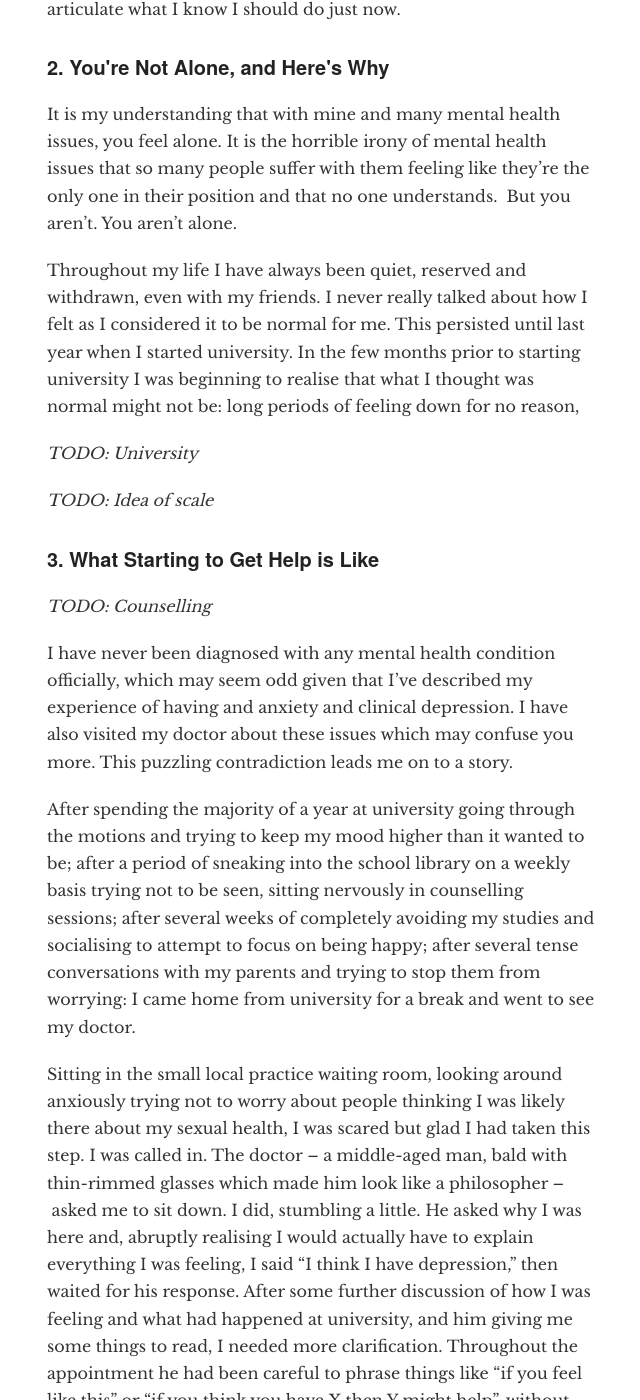
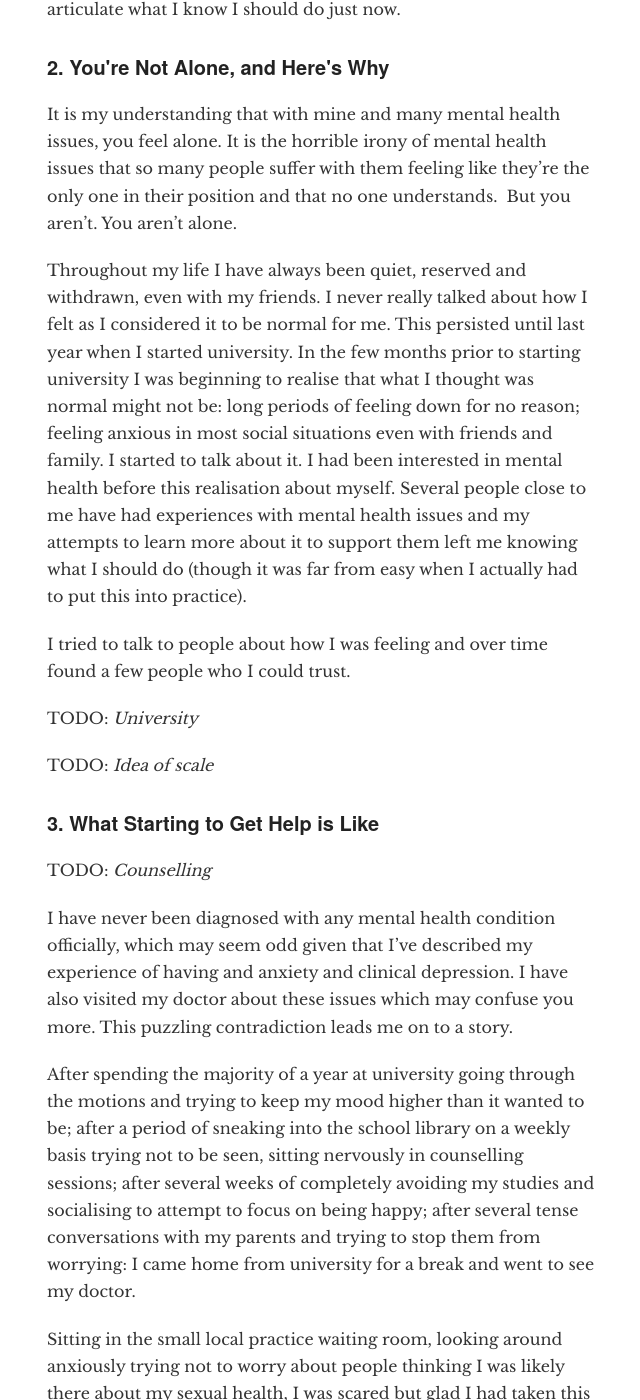
Before and after one commit to gmph/gmph.github.io, a Jekyll site: the page built from _posts/2015-08-09-mentalhealth.md, in a window 1280 px wide and 1400 px high, scrolled down 2023 px. Shown: the whole window, without its empty margins (318-958 px from the left). Built offline with Jekyll 4.4.1, drawn with Linux system fonts in a browser that asks for light colours; nearby versions of some CDN libraries; some web fonts are replaced; comment, search, counter and statistics services are not loaded; some of the changed text lies outside the part shown.

Commit message:
Mental Health draft update

```diff
--- a/_posts/2015-08-09-mentalhealth.md
+++ b/_posts/2015-08-09-mentalhealth.md
@@ -39,15 +39,17 @@ For me, this with some combination of anxiety meant that often while I was at un
 
 It is my understanding that with mine and many mental health issues, you feel alone. It is the horrible irony of mental health issues that so many people suffer with them feeling like they're the only one in their position and that no one understands.  But you aren't. You aren't alone.
 
-Throughout my life I have always been quiet, reserved and withdrawn, even with my friends. I never really talked about how I felt as I considered it to be normal for me. This persisted until last year when I started university. In the few months prior to starting university I was beginning to realise that what I thought was normal might not be: long periods of feeling down for no reason,
+Throughout my life I have always been quiet, reserved and withdrawn, even with my friends. I never really talked about how I felt as I considered it to be normal for me. This persisted until last year when I started university. In the few months prior to starting university I was beginning to realise that what I thought was normal might not be: long periods of feeling down for no reason; feeling anxious in most social situations even with friends and family. I started to talk about it. I had been interested in mental health before this realisation about myself. Several people close to me have had experiences with mental health issues and my attempts to learn more about it to support them left me knowing what I should do (though it was far from easy when I actually had to put this into practice).
 
-_TODO: University_
+I tried to talk to people about how I was feeling and over time found a few people who I could trust.
 
-_TODO: Idea of scale_
+TODO: _University_
+
+TODO: _Idea of scale_
 
 <h2 id="gettinghelp">3. What Starting to Get Help is Like</h2>
 
-_TODO: Counselling_
+TODO: _Counselling_
 
 I have never been diagnosed with any mental health condition officially, which may seem odd given that I've described my experience of having and anxiety and clinical depression. I have also visited my doctor about these issues which may confuse you more. This puzzling contradiction leads me on to a story.
 
@@ -61,11 +63,11 @@ To me this signifies not only that mental health isn't something which is discus
 
 In this meeting, my doctor did everything he could to help me and discussed both the issues I was having and the psychology related to them in good detail. However, one of the main things I took away from our discussions was that the system he was working in was not adequately set up to provide help to people with common mental health conditions of a similar level to mine.
 
-Because of this experience with the doctor, I have realised that it is very likely not just me who is affected by the availability of help for, and attitude towards, metal health conditions.
+This unfortunate story aside, there is lots of help available. While taking the first steps to get help is the most difficult, it is also the most important thing you can do to help yourself. There are people far more experienced than me in the process of seeking help, getting treatment and recovering from mental health disorders,
 
-<h2 id="advice">4. Help and Advice for You</h2>
+<h2 id="advice">4. Help, Advice and What You Can Do</h2>
 
-_TODO: Advice and Help_
+TODO: _Advice and Help_
 
 ## Article Notes and Plan
 
```
